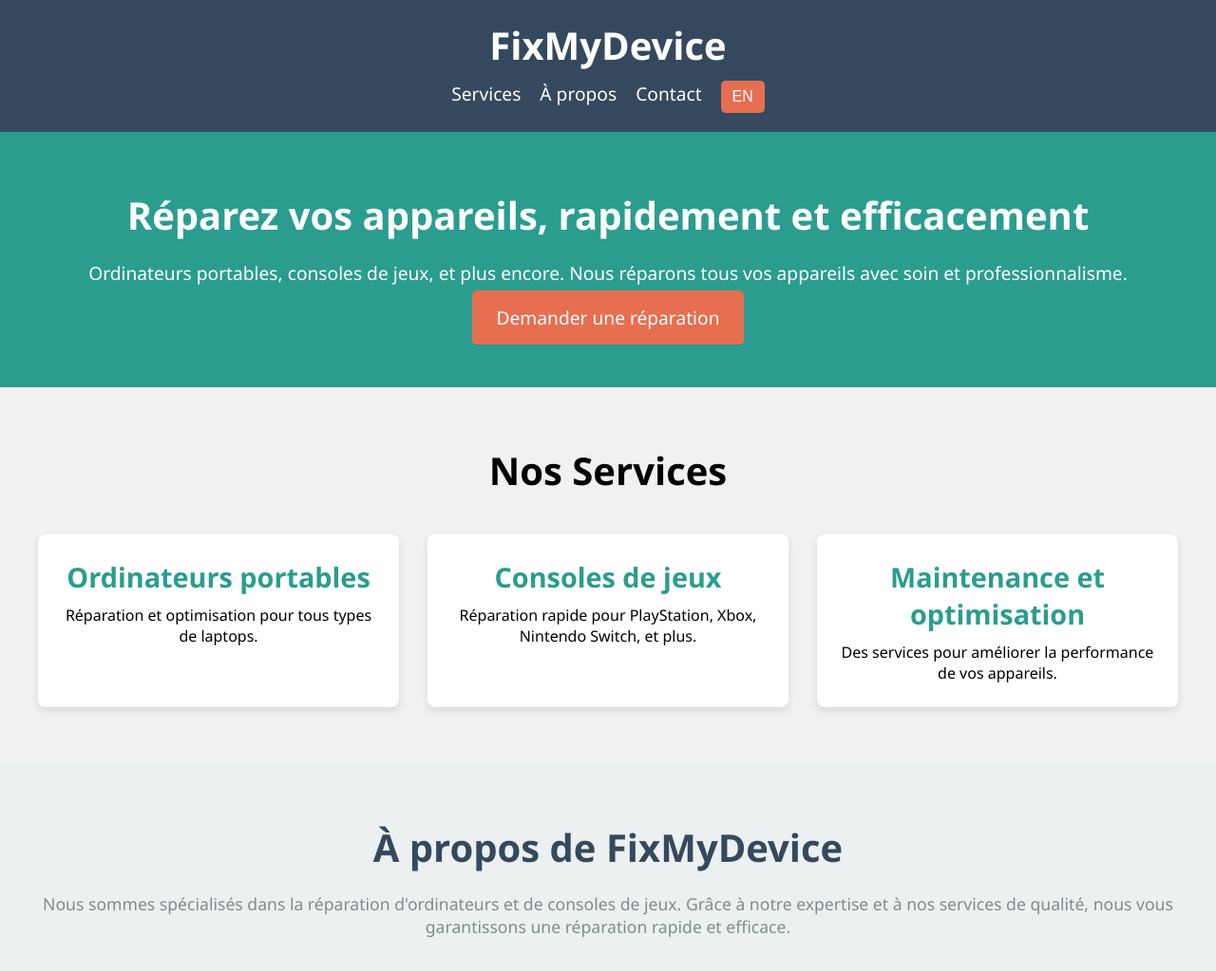
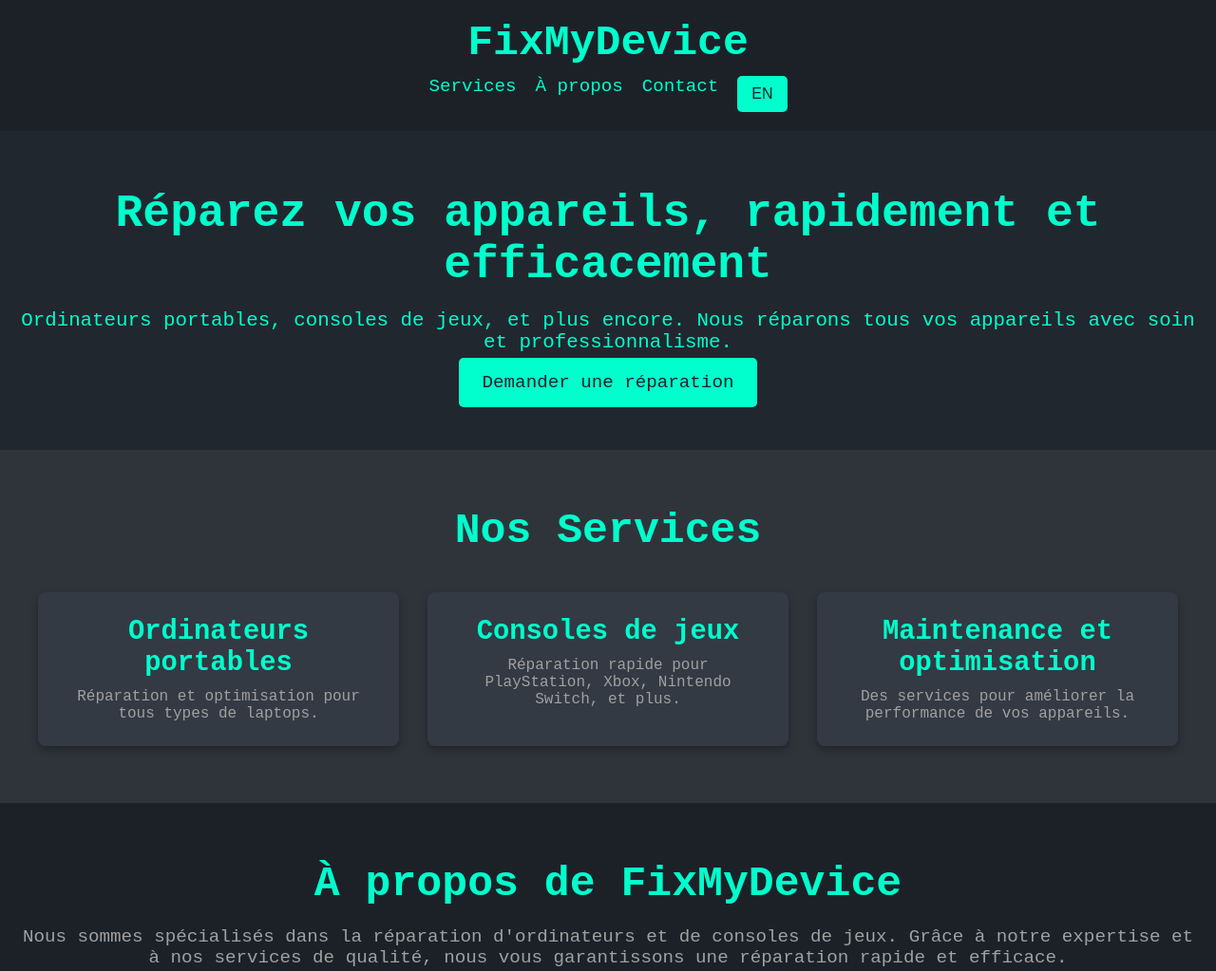
Before and after one commit to rayoua24/rayoua24.github.io, a plain HTML site: page index.html in a window 1280 px wide. Shown: the top 1023 px of the page at 95% size. Drawn offline with Linux system fonts and the light colour scheme.

Commit message:
Update style.css robotic

```diff
--- a/style.css
+++ b/style.css
@@ -6,23 +6,25 @@
 }
 
 html, body {
-    font-family: 'Segoe UI', Tahoma, Geneva, Verdana, sans-serif;
+    font-family: 'Roboto Mono', monospace;
     height: 100%;
-    background-color: #f1f1f1;
+    background-color: #2f343b; /* Dark gray background */
+    color: #f1f1f1; /* Light text color */
 }
 
 /* Header */
 header {
-    background-color: #34495e;
-    color: white;
+    background-color: #1c2128; /* Darker background for the header */
+    color: #00ffcc; /* Neon cyan text */
     padding: 20px 0;
     text-align: center;
-    box-shadow: 0 4px 6px rgba(0, 0, 0, 0.1);
+    box-shadow: 0 4px 6px rgba(0, 0, 0, 0.3);
 }
 
 header .logo h1 {
-    font-size: 2.5rem;
+    font-size: 2.8rem;
     margin-bottom: 10px;
+    font-weight: bold;
 }
 
 nav ul {
@@ -34,59 +36,62 @@ nav ul {
 }
 
 nav a {
-    color: white;
+    color: #00ffcc;
     text-decoration: none;
     transition: color 0.3s ease;
 }
 
 nav a:hover {
-    color: #e76f51;
+    color: #00b3b3; /* Lighter cyan on hover */
 }
 
 button {
-    background-color: #e76f51;
+    background-color: #00ffcc; /* Neon button */
     border: none;
-    padding: 8px 12px;
-    color: white;
+    padding: 10px 15px;
+    color: #1c2128;
     font-size: 1rem;
     cursor: pointer;
     border-radius: 5px;
+    transition: background-color 0.3s ease, box-shadow 0.3s ease;
 }
 
 button:hover {
-    background-color: #f4a261;
+    background-color: #00b3b3; /* Slightly darker cyan on hover */
+    box-shadow: 0 0 10px rgba(0, 255, 204, 0.5); /* Glowing effect */
 }
 
 /* Hero Section */
 #hero {
-    background-color: #2a9d8f;
-    color: white;
+    background-color: #21272f; /* Dark gray with a subtle contrast */
+    color: #00ffcc; /* Neon text color */
     text-align: center;
     padding: 60px 20px;
 }
 
 #hero h2 {
-    font-size: 2.5rem;
+    font-size: 3rem;
     margin-bottom: 20px;
 }
 
 #hero p {
-    font-size: 1.2rem;
+    font-size: 1.3rem;
     margin-bottom: 20px;
 }
 
 .cta-button {
-    background-color: #e76f51;
-    color: white;
+    background-color: #00ffcc;
+    color: #1c2128;
     padding: 15px 25px;
     font-size: 1.2rem;
     border-radius: 5px;
     text-decoration: none;
-    transition: background-color 0.3s ease;
+    transition: background-color 0.3s ease, box-shadow 0.3s ease;
 }
 
 .cta-button:hover {
-    background-color: #f4a261;
+    background-color: #00b3b3;
+    box-shadow: 0 0 10px rgba(0, 255, 204, 0.5); /* Glowing effect */
 }
 
 /* Services Section */
@@ -95,54 +100,64 @@ button:hover {
     text-align: center;
     display: flex;
     flex-direction: column;
-    align-items: center; /* Center the items horizontally */
-    justify-content: center; /* Center the content vertically */
+    align-items: center;
+    justify-content: center;
 }
 
 #servicesTitle {
-    font-size: 2.5rem;
+    font-size: 2.8rem;
     margin-bottom: 40px;
+    color: #00ffcc; /* Neon title color */
 }
 
 .service-cards {
     display: grid;
     grid-template-columns: repeat(auto-fill, minmax(280px, 1fr));
     gap: 30px;
-    max-width: 1200px; /* Maximum width for the grid */
+    max-width: 1200px;
     width: 100%;
-    justify-content: center; /* Center the grid horizontally */
+    justify-content: center;
 }
 
 .service-card {
-    background-color: white;
+    background-color: #333a44; /* Dark card background */
     padding: 25px;
     border-radius: 8px;
-    box-shadow: 0 4px 8px rgba(0, 0, 0, 0.1);
+    box-shadow: 0 4px 8px rgba(0, 0, 0, 0.3);
     text-align: center;
+    transition: transform 0.3s ease;
 }
 
 .service-card h3 {
     font-size: 1.8rem;
-    color: #2a9d8f;
+    color: #00ffcc; /* Neon cyan text */
     margin-bottom: 10px;
+}
+
+.service-card p {
+    color: #a0a0a0; /* Lighter gray text */
+}
+
+.service-card:hover {
+    transform: translateY(-10px); /* Hover effect for the card */
 }
 
 /* About Section */
 #about {
     padding: 60px 20px;
-    background-color: #ecf0f1;
+    background-color: #1c2128;
     text-align: center;
 }
 
 #aboutTitle {
-    font-size: 2.5rem;
+    font-size: 2.8rem;
     margin-bottom: 20px;
-    color: #34495e;
+    color: #00ffcc; /* Neon cyan */
 }
 
 #aboutDescription {
-    font-size: 1.1rem;
-    color: #7f8c8d;
+    font-size: 1.2rem;
+    color: #a0a0a0;
 }
 
 /* Contact Section */
@@ -163,40 +178,56 @@ input, textarea {
     padding: 15px;
     font-size: 1rem;
     border-radius: 5px;
-    border: 1px solid #ccc;
+    border: 1px solid #555; /* Dark border */
+    background-color: #2a3038; /* Slightly lighter background */
+    color: #f1f1f1;
+    transition: border 0.3s ease;
+}
+
+input:focus, textarea:focus {
+    border-color: #00ffcc; /* Neon border when focused */
 }
 
 button[type="submit"] {
-    background-color: #2a9d8f;
-    color: white;
+    background-color: #00ffcc;
+    color: #1c2128;
     padding: 15px;
     border: none;
     font-size: 1rem;
     border-radius: 5px;
     cursor: pointer;
-    transition: background-color 0.3s ease;
+    transition: background-color 0.3s ease, box-shadow 0.3s ease;
 }
 
 button[type="submit"]:hover {
-    background-color: #e76f51;
+    background-color: #00b3b3;
+    box-shadow: 0 0 10px rgba(0, 255, 204, 0.5);
 }
 
 /* Footer */
 footer {
-    background-color: #34495e;
-    color: white;
+    background-color: #1c2128;
+    color: #00ffcc;
     padding: 20px 0;
     text-align: center;
     margin-top: 60px;
 }
 
+footer p {
+    font-size: 1.2rem;
+}
+
 /* Responsive Design */
 @media (max-width: 768px) {
     #hero h2 {
-        font-size: 2rem;
+        font-size: 2.5rem;
     }
 
     .service-cards {
         grid-template-columns: 1fr;
     }
+
+    .testimonial-cards {
+        grid-template-columns: 1fr;
+    }
 }
```
